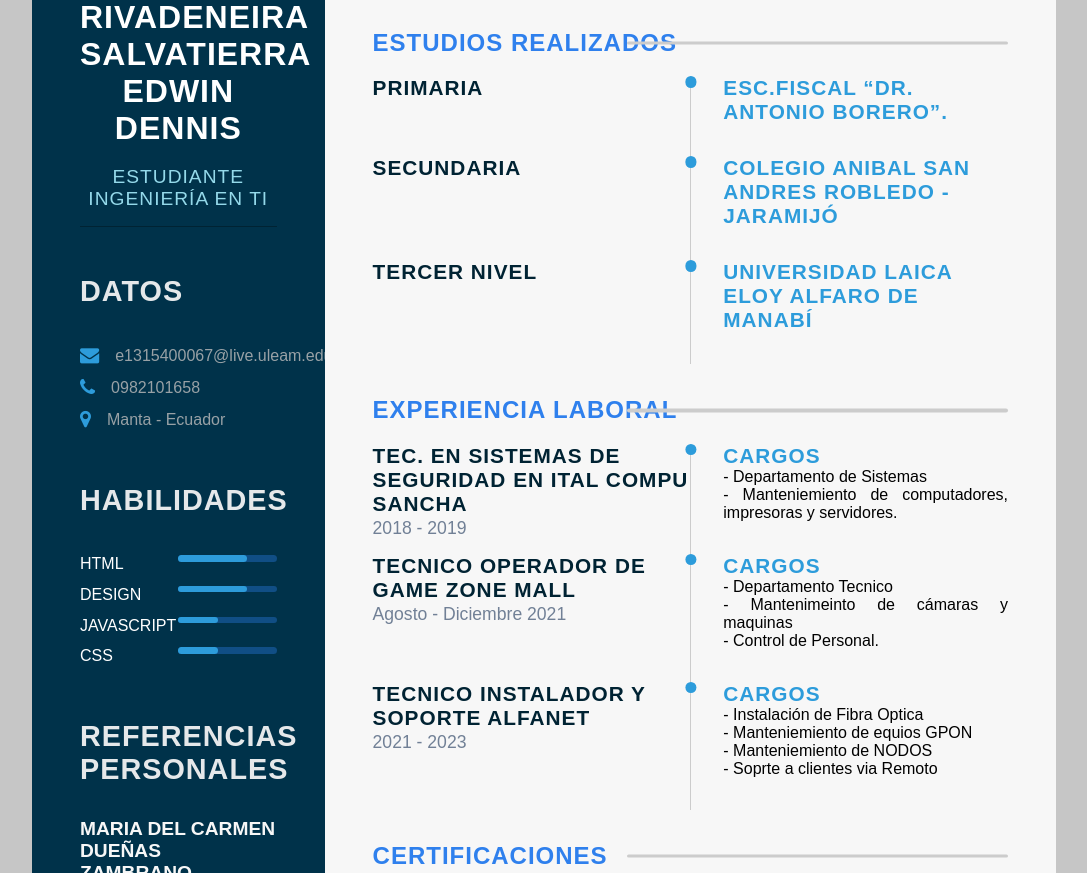
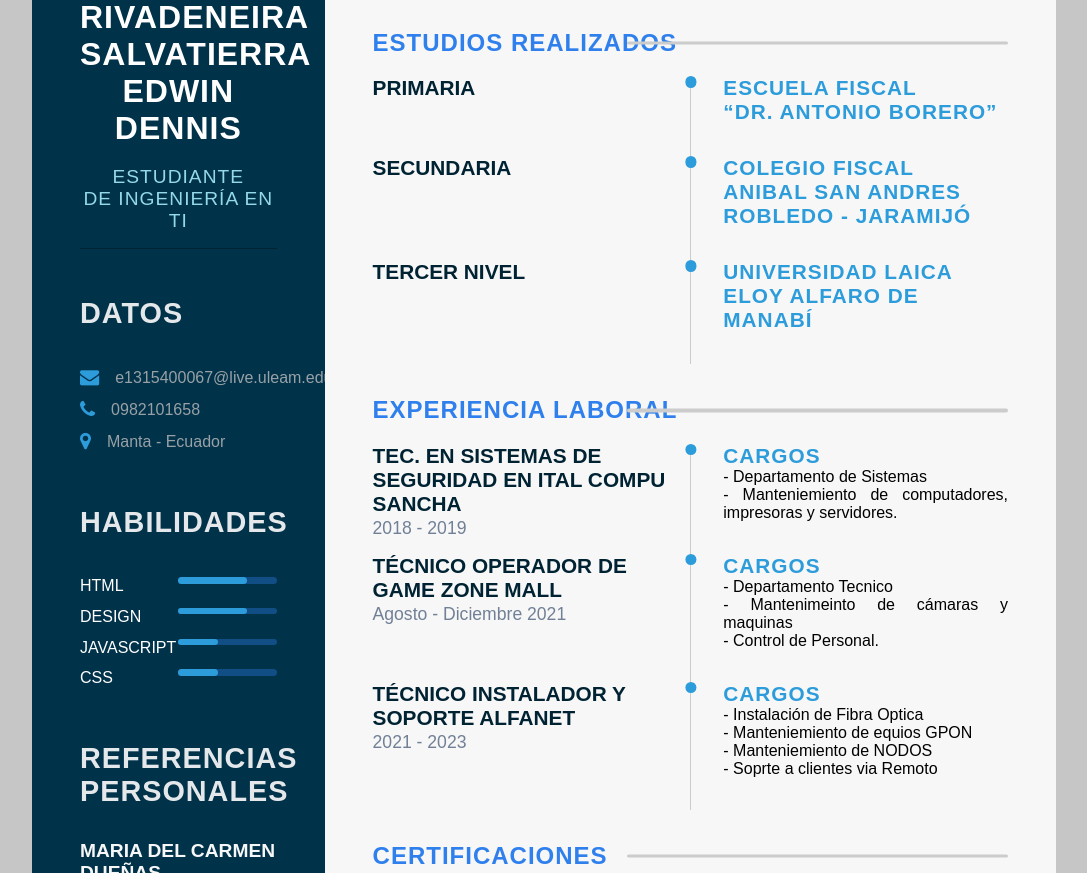
Before and after one commit to savatkd25/hoja-de-vida, a plain HTML site: page index.html in a window 1280 px wide. Shown: the part 240-1113 px from the top of the page, without its empty margins (96-1183 px from the left). Drawn offline with Linux system fonts and the light colour scheme.

Commit message:
versión 1.1

```diff
--- a/index.html
+++ b/index.html
@@ -20,7 +20,7 @@
                         <img src="/img/02-SALVA.png" alt="">
                     </div>
                     <h2 class="name"> Rivadeneira Salvatierra Edwin Dennis </h2>
-                    <p class="career"> Estudiante Ingeniería en TI </p>
+                    <p class="career"> Estudiante <br> de Ingeniería en TI </p>
                 </div>
                 <div class="contact-info">
                     <h3 class="main-title">Datos</h3>
@@ -151,7 +151,7 @@
                         </div>
                         <div class="right-tl-content">
                             <div class="tl-content">
-                                <h5 class="tl-title-2">Esc.fiscal “dr. Antonio Borero”.</h5>
+                                <h5 class="tl-title-2">Escuela Fiscal <Br> “Dr. Antonio Borero”</h5>
                                 <p class="para">
                                     <p align="justify "> </p>
                                 </p>
@@ -165,7 +165,7 @@
                         </div>
                         <div class="right-tl-content">
                             <div class="tl-content">
-                                <h5 class="tl-title-2">Colegio Anibal San Andres Robledo - Jaramijó</h5>
+                                <h5 class="tl-title-2">Colegio fiscal <br> Anibal San Andres Robledo - Jaramijó</h5>
                                 <p class="para">
                                     <p align="justify ">  </p>
                                 </p>
@@ -206,7 +206,7 @@
                     </div>
                     <div class="timeline">
                         <div class="left-tl-content">
-                            <h5 class="tl-title">Tecnico Operador de Game Zone Mall</h5>
+                            <h5 class="tl-title">Técnico Operador de Game Zone Mall</h5>
                             <p class="para">Agosto - Diciembre 2021</p>
                         </div>
                         <div class="right-tl-content">
@@ -220,7 +220,7 @@
                     </div>
                     <div class="timeline">
                         <div class="left-tl-content">
-                            <h5 class="tl-title">Tecnico Instalador y Soporte ALFANET</h5>
+                            <h5 class="tl-title">Técnico Instalador y Soporte ALFANET</h5>
                             <p class="para">2021 - 2023</p>
                         </div>
                         <div class="right-tl-content">
--- a/styles.css
+++ b/styles.css
@@ -204,7 +204,7 @@ body{
 }
 
 .tl-title{
-    letter-spacing: 1px;
+    letter-spacing: 0px;
     font-size: 1.3rem;
     color: #002333;
     text-transform: uppercase;
```
